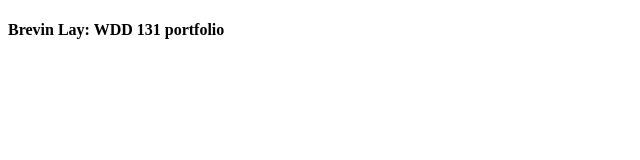
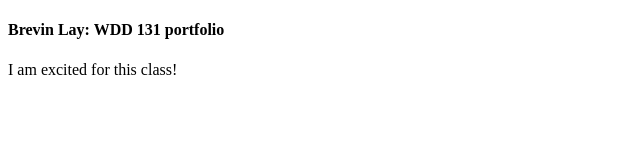
Before and after one commit to brevinlay/wdd131, a plain HTML site: page index.html in a window 1280 px wide. Shown: the whole page, without its empty margins (0-640 px from the left). Drawn offline with Linux system fonts and the light colour scheme; files that its build step writes are made by us from their sources.

Commit message:
Moved folders.

```diff
--- a/Home Page/index.html
+++ b/index.html
@@ -10,6 +10,7 @@
 <body>
         <header>
             <h4>Brevin Lay: WDD 131 portfolio</h4>
+            <p>I am excited for this class!</p>
         </header>
         <main>
 
```
Also changed, not shown: Home Page/style.css (deleted), style.css (added).
